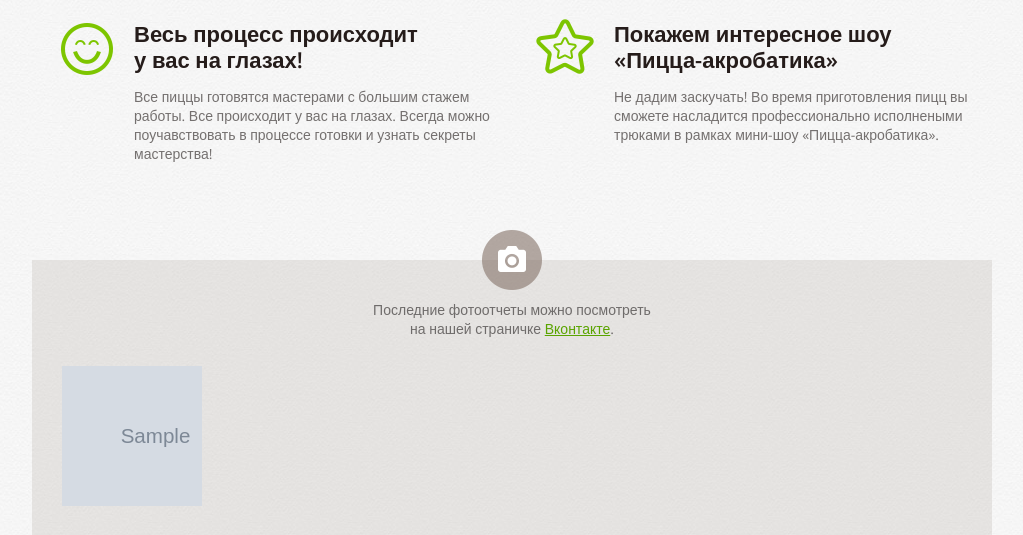
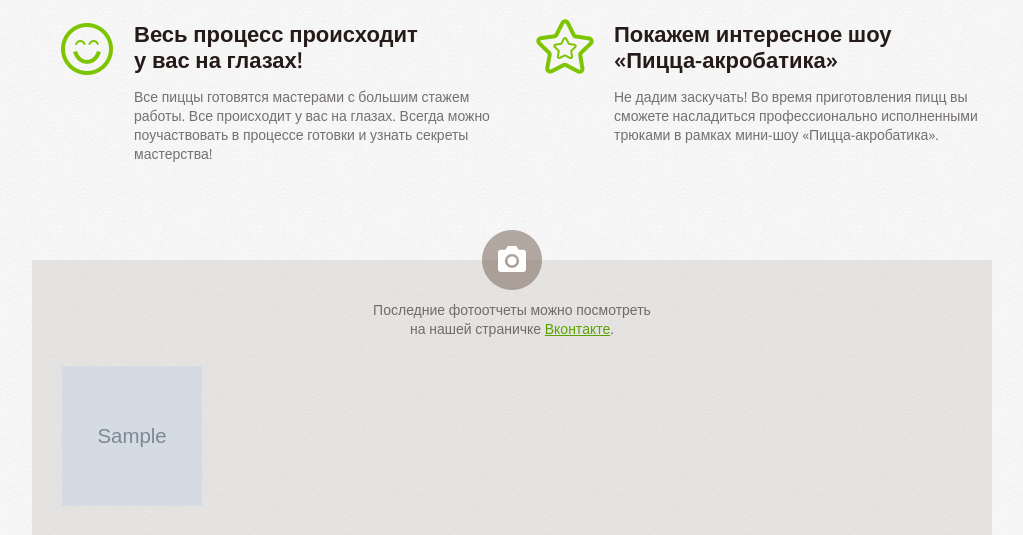
Before and after one commit to starbeast/pizzamaster, a Django app: template PizzaMaster/templates/index.html in a window 1280 px wide. Shown: the part 1118-1653 px from the top of the page, without its empty margins (128-1151 px from the left). Run offline with Django 3.2, Linux system fonts and the light colour scheme; the template is opened without the code that fills it: most values are stand-ins (such as "Sample title", 1, 10 or a date in 2020); grey boxes marked "Sample" are stand-in pictures.

Commit message:
local static changes

```diff
--- a/PizzaMaster/static/css/colorbox.css
+++ b/PizzaMaster/static/css/colorbox.css
@@ -28,8 +28,8 @@
         #cboxLoadedContent{background: transparent; padding:0; border: 1px solid #a6a6a6; border-radius: 6px;
         }
         #cboxLoadingGraphic{background:url('../img/loading.gif') no-repeat center center;}
-        #cboxLoadingOverlay{background:#000;}
-        #cboxTitle{position:absolute; top:-22px; left:0; color:#000;}
+        #cboxLoadingOverlay{background:rgba(245, 245, 245, 0.8);}
+        #cboxTitle{position:absolute; top:-22px; left:0; color:rgba(245, 245, 245, 0.8);}
         #cboxCurrent{position:absolute; top:-22px; right:205px; text-indent:-9999px;}
 
         /* these elements are buttons, and may need to have additional styles reset to avoid unwanted base styles */
--- a/PizzaMaster/static/js/index.js
+++ b/PizzaMaster/static/js/index.js
@@ -10,7 +10,7 @@
             $this.css('left', offset + 'px');
 //                $this.off('load');
             if(ind == images.length) {
-                $(".image-wrapper").colorbox({rel:'image-wrapper', transition:"fade", width: '40%', height: '40%'});
+                $(".image-wrapper").colorbox({rel:'image-wrapper', transition:"fade", width: '45%', height: '45%'});
             }
         });
     });
--- a/PizzaMaster/templates/index.html
+++ b/PizzaMaster/templates/index.html
@@ -43,11 +43,11 @@
                 <div class="cl"></div>
                 <div class="item i3">
                     <div class="title">Весь процесс происходит<br/>у вас на глазах!</div>
-                    Все пиццы готовятся мастерами с большим стажем работы. Все происходит у вас на глазах. Всегда можно поучавствовать в процессе готовки и узнать секреты мастерства!
+                    Все пиццы готовятся мастерами с большим стажем работы. Все происходит у вас на глазах. Всегда можно поучаствовать в процессе готовки и узнать секреты мастерства!
                 </div>
                 <div class="item i4">
                     <div class="title">Покажем интересное шоу<br/>&#171;Пицца-акробатика&#187;</div>
-                    Не дадим заскучать! Во время приготовления пицц вы сможете насладится профессионально исполнеными трюками в рамках мини-шоу &#171;Пицца-акробатика&#187;.
+                    Не дадим заскучать! Во время приготовления пицц вы сможете насладиться профессионально исполненными трюками в рамках мини-шоу &#171;Пицца-акробатика&#187;.
                 </div>
             </div>
         </div>
```
